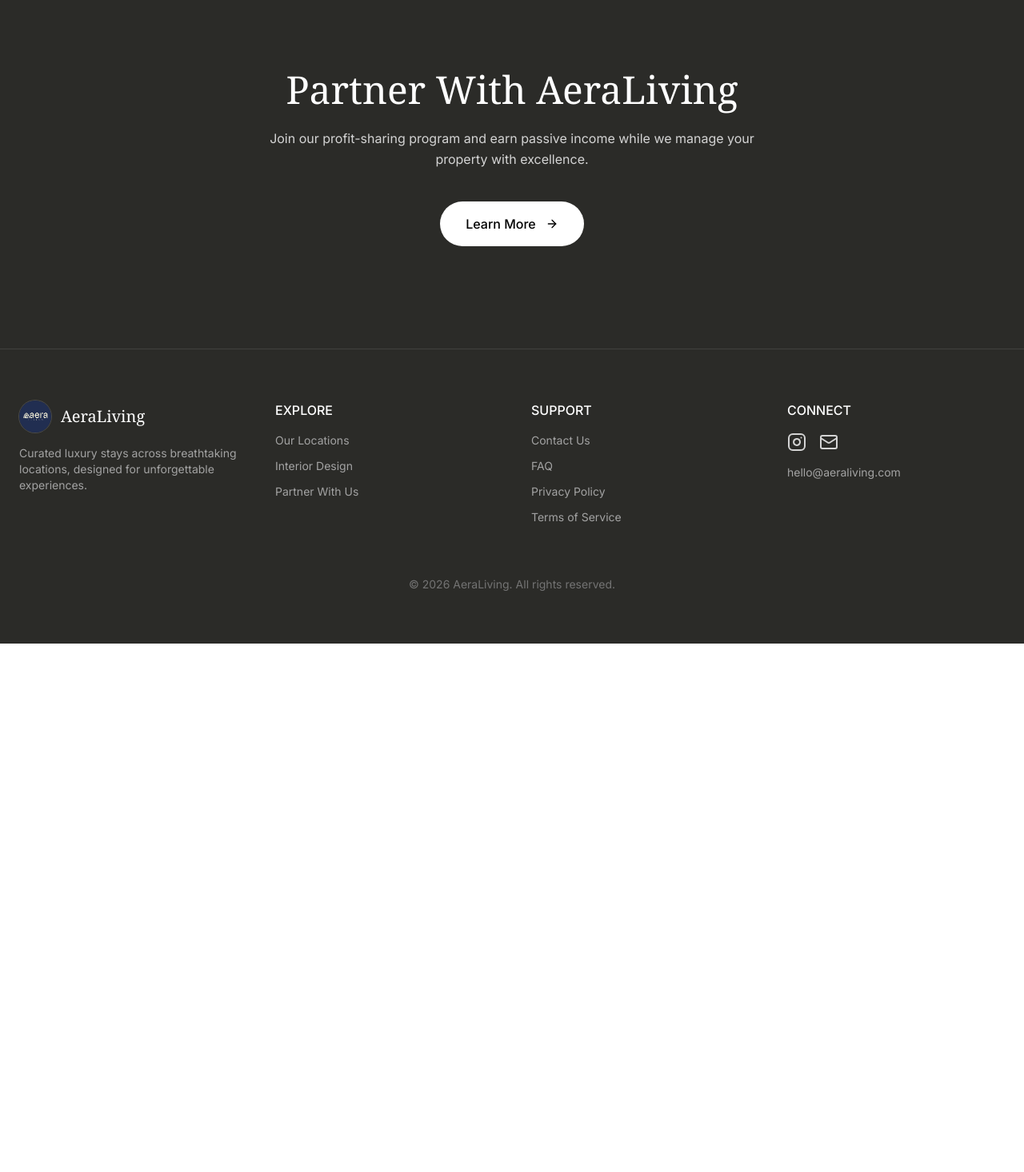
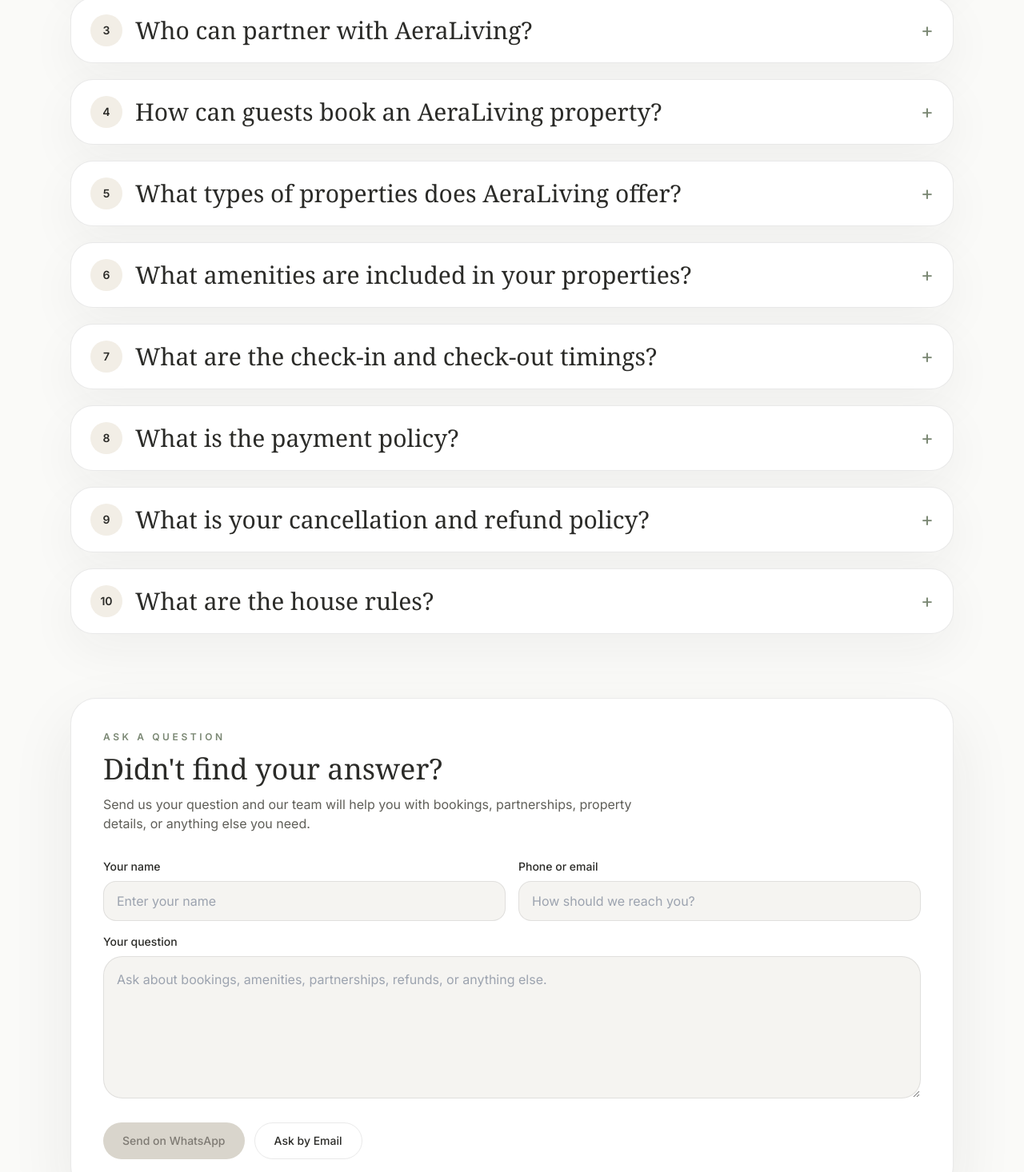
Before and after one commit to Paranormal31/aera-living, a Next.js app: page /faq in a window 1280 px wide. Before the commit this address had no page. Shown: the part 936-2402 px from the top of the page at 80% size. Before the commit the page ends 1741 px from the top, so only its background shows below. Built offline with nearby package versions, Linux system fonts and the light colour scheme.

Commit message:
Add FAQ page and support contact form

```diff
--- /dev/null
+++ b/app/faq/page.tsx
@@ -0,0 +1,140 @@
+import type { Metadata } from "next";
+import AskQuestionForm from "@/components/AskQuestionForm";
+
+type FAQ = {
+  question: string;
+  answer: string[];
+};
+
+const faqs: FAQ[] = [
+  {
+    question: "What is AeraLiving?",
+    answer: [
+      "AeraLiving is a hospitality and property management company that develops and manages premium Airbnb-style stays.",
+      "We partner with property owners to transform their homes into professionally designed vacation rentals and manage the entire operation while sharing profits with the owner.",
+    ],
+  },
+  {
+    question: "Where are AeraLiving properties located?",
+    answer: [
+      "Our properties are primarily located in Dehradun and surrounding scenic areas in Uttarakhand, offering peaceful stays close to nature while remaining easily accessible from the city.",
+    ],
+  },
+  {
+    question: "Who can partner with AeraLiving?",
+    answer: [
+      "Any property owner with a suitable home, villa, or apartment can partner with AeraLiving.",
+      "We work especially well with families who own homes in scenic locations, busy professionals with unused properties, and investors looking to convert properties into vacation rentals.",
+      "We handle the design, listing, and management while sharing the profits with the owner.",
+    ],
+  },
+  {
+    question: "How can guests book an AeraLiving property?",
+    answer: [
+      "Guests can book through our official website, WhatsApp bookings, direct phone calls, and platforms like Airbnb, Goibibo, MakeMyTrip, and other relevant booking platforms.",
+    ],
+  },
+  {
+    question: "What types of properties does AeraLiving offer?",
+    answer: [
+      "We offer 2BHK stays, 4BHK stays, private villas, and flexible configurations where a 4BHK can be divided into 1BHK, 2BHK, or 3BHK stays depending on guest requirements.",
+    ],
+  },
+  {
+    question: "What amenities are included in your properties?",
+    answer: [
+      "All AeraLiving properties are fully furnished and equipped with essential amenities such as high-speed WiFi, kitchen facilities, a dedicated caretaker, parking space, and comfortable living areas.",
+      "Each property also features a unique interior theme such as retro, boho, or cozy aesthetic designs.",
+    ],
+  },
+  {
+    question: "What are the check-in and check-out timings?",
+    answer: [
+      "Check-in is at 11:00 AM and check-out is at 11:00 AM.",
+      "Early check-in or late check-out may be available depending on availability.",
+    ],
+  },
+  {
+    question: "What is the payment policy?",
+    answer: [
+      "To confirm a booking, we require a 50% advance payment. The remaining amount is typically paid before or at the time of check-in.",
+    ],
+  },
+  {
+    question: "What is your cancellation and refund policy?",
+    answer: [
+      "More than 7 days before check-in: full refund.",
+      "3 to 7 days before check-in: 50% refund.",
+      "Less than 3 days before check-in: no refund.",
+      "Refund timelines may vary depending on the booking platform used.",
+    ],
+  },
+  {
+    question: "What are the house rules?",
+    answer: [
+      "Smoking is permitted and pets are not allowed.",
+      "Housekeeping services are available on request, and our support team is available 24/7 to assist guests during their stay.",
+    ],
+  },
+];
+
+export const metadata: Metadata = {
+  title: "FAQ | AeraLiving",
+  description: "Frequently asked questions about AeraLiving stays, bookings, amenities, and partnerships.",
+};
+
+export default function FAQPage() {
+  return (
+    <main className="bg-[#fafaf8] text-[#2b2b28]">
+      <section className="relative overflow-hidden border-b border-[#2b2b28]/10 bg-[radial-gradient(circle_at_top,_rgba(212,197,176,0.38),_transparent_45%),linear-gradient(180deg,#f7f4ee_0%,#fafaf8_100%)]">
+        <div className="mx-auto max-w-6xl px-6 py-20 md:py-28">
+          <p className="text-xs font-semibold uppercase tracking-[0.35em] text-[#7a8773]">
+            Support
+          </p>
+          <h1 className="mt-4 max-w-3xl font-serif text-5xl leading-tight md:text-7xl">
+            Frequently asked questions for guests and partners
+          </h1>
+          <p className="mt-6 max-w-2xl text-base leading-8 text-[#5f5e58] md:text-lg">
+            Everything people usually ask before booking a stay, partnering a
+            property, or planning a visit with AeraLiving.
+          </p>
+        </div>
+      </section>
+
+      <section className="mx-auto max-w-6xl px-6 py-16 md:py-20">
+        <div className="grid gap-5">
+          {faqs.map((faq, index) => (
+            <details
+              key={faq.question}
+              className="group rounded-[1.75rem] border border-[#2b2b28]/10 bg-white px-6 py-5 shadow-[0_20px_60px_rgba(43,43,40,0.05)] transition open:border-[#9ba896]"
+            >
+              <summary className="flex cursor-pointer list-none items-center justify-between gap-6">
+                <div className="flex items-center gap-4">
+                  <span className="inline-flex h-10 w-10 shrink-0 items-center justify-center rounded-full bg-[#f2eee6] text-sm font-semibold text-[#2b2b28]">
+                    {index + 1}
+                  </span>
+                  <h2 className="text-left font-serif text-2xl leading-tight md:text-3xl">
+                    {faq.question}
+                  </h2>
+                </div>
+                <span className="text-2xl text-[#7a8773] transition group-open:rotate-45">
+                  +
+                </span>
+              </summary>
+
+              <div className="ml-14 mt-5 space-y-3 pr-4 text-sm leading-7 text-[#5f5e58] md:text-base">
+                {faq.answer.map((paragraph) => (
+                  <p key={paragraph}>{paragraph}</p>
+                ))}
+              </div>
+            </details>
+          ))}
+        </div>
+      </section>
+
+      <section className="mx-auto max-w-6xl px-6 pb-20 md:pb-28">
+        <AskQuestionForm />
+      </section>
+    </main>
+  );
+}
--- /dev/null
+++ b/components/AskQuestionForm.tsx
@@ -0,0 +1,109 @@
+"use client";
+
+import { useMemo, useState } from "react";
+
+const WHATSAPP_NUMBER = "918544337974";
+
+export default function AskQuestionForm() {
+  const [name, setName] = useState("");
+  const [contact, setContact] = useState("");
+  const [question, setQuestion] = useState("");
+
+  const whatsappHref = useMemo(() => {
+    const lines = [
+      "Hi AeraLiving,",
+      "",
+      `Name: ${name || "Not provided"}`,
+      `Contact: ${contact || "Not provided"}`,
+      "",
+      "My question:",
+      question || "Not provided",
+    ];
+
+    return `https://wa.me/${WHATSAPP_NUMBER}?text=${encodeURIComponent(
+      lines.join("\n")
+    )}`;
+  }, [contact, name, question]);
+
+  const isDisabled = question.trim().length === 0;
+
+  return (
+    <div className="rounded-[2rem] border border-[#2b2b28]/10 bg-white p-8 shadow-[0_30px_80px_rgba(43,43,40,0.08)] md:p-10">
+      <div className="mb-8">
+        <p className="text-xs font-semibold uppercase tracking-[0.3em] text-[#7a8773]">
+          Ask A Question
+        </p>
+        <h2 className="mt-3 font-serif text-4xl text-[#2b2b28]">
+          Didn&apos;t find your answer?
+        </h2>
+        <p className="mt-3 max-w-2xl text-sm text-[#5f5e58] md:text-base">
+          Send us your question and our team will help you with bookings,
+          partnerships, property details, or anything else you need.
+        </p>
+      </div>
+
+      <div className="grid gap-4 md:grid-cols-2">
+        <label className="block">
+          <span className="mb-2 block text-sm font-medium text-[#2b2b28]">
+            Your name
+          </span>
+          <input
+            type="text"
+            value={name}
+            onChange={(event) => setName(event.target.value)}
+            placeholder="Enter your name"
+            className="w-full rounded-2xl border border-[#2b2b28]/10 bg-[#f5f4f1] px-4 py-3 outline-none transition focus:border-[#7a8773] focus:ring-2 focus:ring-[#7a8773]/20"
+          />
+        </label>
+
+        <label className="block">
+          <span className="mb-2 block text-sm font-medium text-[#2b2b28]">
+            Phone or email
+          </span>
+          <input
+            type="text"
+            value={contact}
+            onChange={(event) => setContact(event.target.value)}
+            placeholder="How should we reach you?"
+            className="w-full rounded-2xl border border-[#2b2b28]/10 bg-[#f5f4f1] px-4 py-3 outline-none transition focus:border-[#7a8773] focus:ring-2 focus:ring-[#7a8773]/20"
+          />
+        </label>
+      </div>
+
+      <label className="mt-4 block">
+        <span className="mb-2 block text-sm font-medium text-[#2b2b28]">
+          Your question
+        </span>
+        <textarea
+          value={question}
+          onChange={(event) => setQuestion(event.target.value)}
+          placeholder="Ask about bookings, amenities, partnerships, refunds, or anything else."
+          rows={6}
+          className="w-full rounded-3xl border border-[#2b2b28]/10 bg-[#f5f4f1] px-4 py-4 outline-none transition focus:border-[#7a8773] focus:ring-2 focus:ring-[#7a8773]/20"
+        />
+      </label>
+
+      <div className="mt-6 flex flex-col gap-3 sm:flex-row">
+        <a
+          href={isDisabled ? undefined : whatsappHref}
+          target="_blank"
+          rel="noreferrer"
+          aria-disabled={isDisabled}
+          className={`inline-flex items-center justify-center rounded-full px-6 py-3 text-sm font-medium transition ${
+            isDisabled
+              ? "pointer-events-none bg-[#d9d5cc] text-[#7e7a73]"
+              : "bg-[#2b2b28] text-white hover:scale-[1.01]"
+          }`}
+        >
+          Send on WhatsApp
+        </a>
+        <a
+          href="mailto:aeraliving.llp@gmail.com?subject=AeraLiving%20Question"
+          className="inline-flex items-center justify-center rounded-full border border-[#2b2b28]/10 px-6 py-3 text-sm font-medium text-[#2b2b28] transition hover:bg-[#f5f4f1]"
+        >
+          Ask by Email
+        </a>
+      </div>
+    </div>
+  );
+}
--- a/components/Footer.tsx
+++ b/components/Footer.tsx
@@ -80,7 +80,9 @@
             <p className="mb-4 font-medium">SUPPORT</p>
             <ul className="space-y-3 text-sm text-neutral-400">
               <li>Contact Us</li>
-              <li>FAQ</li>
+              <li>
+                <Link href="/faq">FAQ</Link>
+              </li>
               <li>Privacy Policy</li>
               <li>Terms of Service</li>
             </ul>
```
